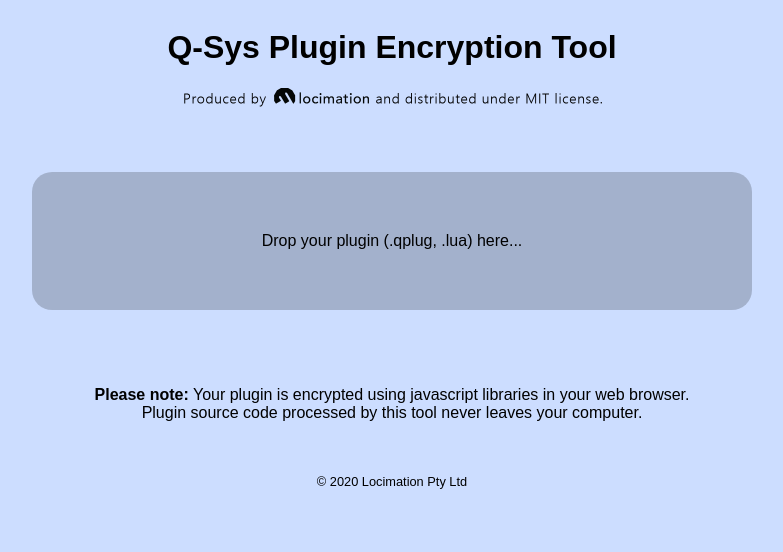
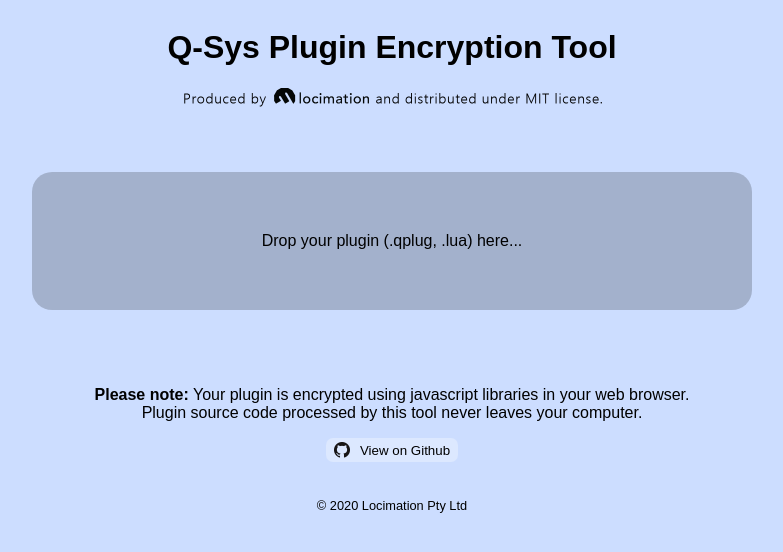
Before and after one commit to locimation/qpenc, a website built with webpack: page docs/index.html in a window 1280 px wide. Shown: the whole page, without its empty margins (248-1031 px from the left). Built offline with nearby package versions, Linux system fonts and the light colour scheme.

Commit message:
Added Github link

```diff
--- a/docs/index.html
+++ b/docs/index.html
@@ -11,7 +11,8 @@
     <a href="LICENSE.txt" id="license"><img src="license.png" /></a>
     <div id="dropzone"><i>Loading...</i></div>
     <p><b>Please note:</b> Your plugin is encrypted using javascript libraries in your web browser.<br />
-    Plugin source code processed by this tool never leaves your computer.</p><br /><br />
+    Plugin source code processed by this tool never leaves your computer.</p>
+    <button id="github"><img src="github.png" />View on Github</button><br /><br />
     <span id="copyright">&copy; 2020 Locimation Pty Ltd</span>
     <img src="download.svg" class="preload" />
     <script src="bundle.js"></script>
--- a/docs/style.css
+++ b/docs/style.css
@@ -14,6 +14,27 @@
 
 #license img {
   height: 20px;
+}
+
+button { cursor: pointer; }
+
+#github {
+  padding: 4px;
+  padding-left: 8px;
+  padding-right: 8px;
+  border-radius: 7px;
+  border: transparent;
+  background: rgba(255,255,255,0.3);
+}
+
+#github:hover {
+  background: rgba(255,255,255,0.6);
+}
+
+#github img {
+  height: 16px;
+  padding-right: 10px;
+  vertical-align: -3px;
 }
 
 #copyright {
--- a/src/index.js
+++ b/src/index.js
@@ -92,5 +92,8 @@
 
 }));
 
+// Github
+document.getElementById('github').addEventListener('click', () => { window.open('https://github.com/locimation/qpenc', '_blank'); })
+
 // Copyright
 document.getElementById('copyright').innerHTML = '&copy; ' + (new Date().getFullYear()) + ' Locimation Pty Ltd';
```
Also changed, not shown: docs/bundle.js, docs/github.png (added).
